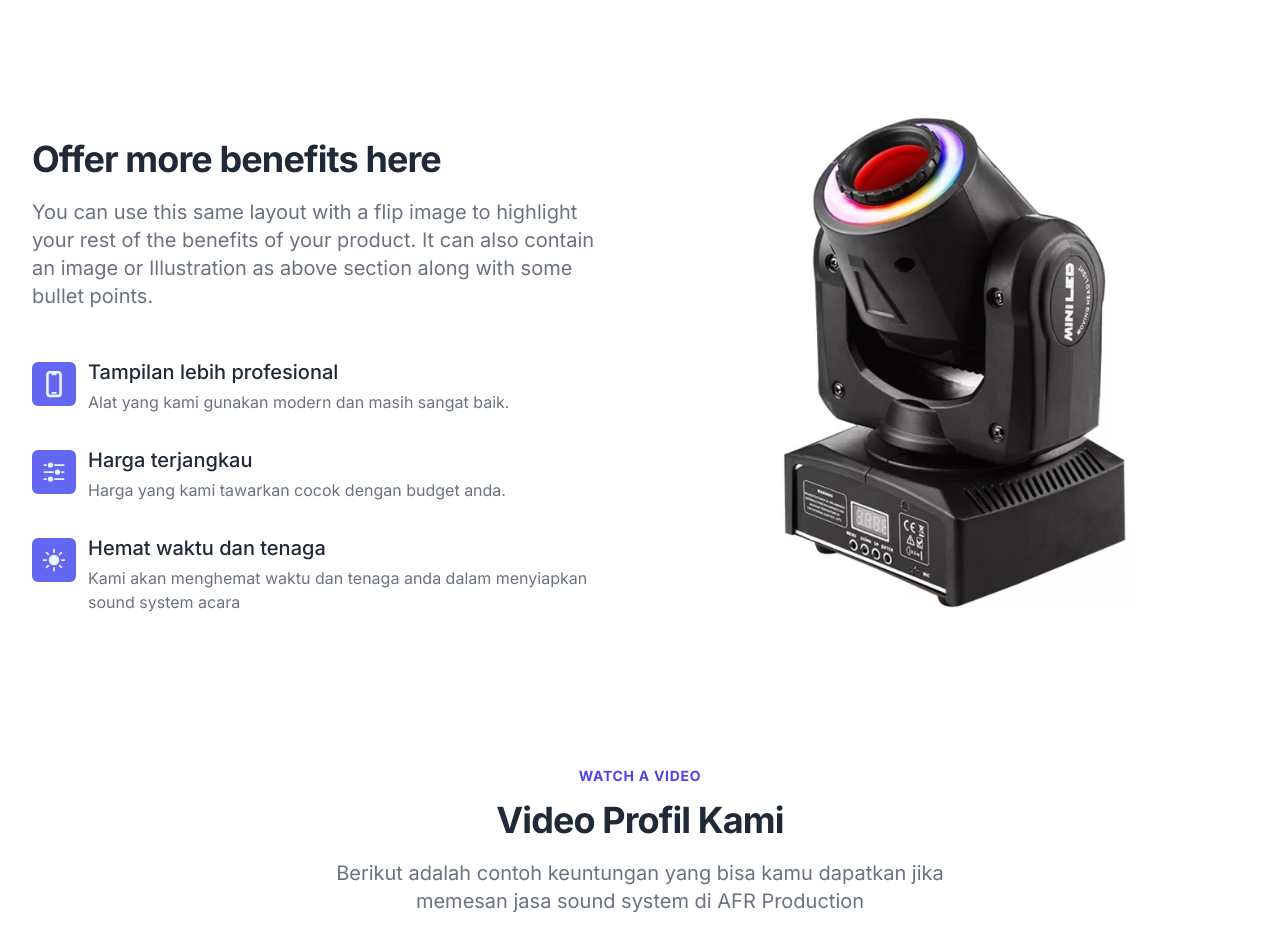
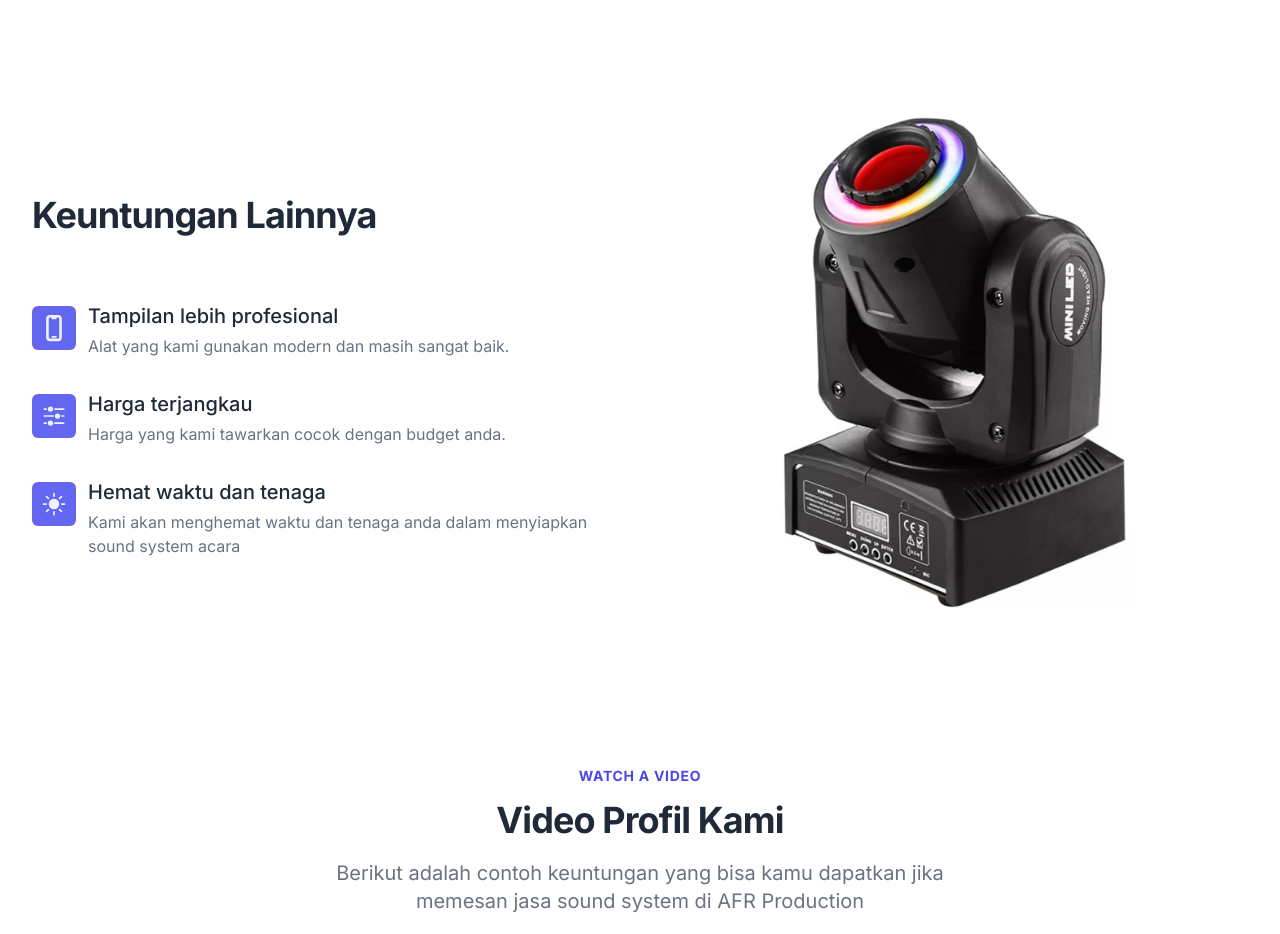
Before and after one commit to YosepRasendriya/Landing-Page, a Next.js app: page / in a window 1280 px wide. Shown: the part 1620-2554 px from the top of the page. Built offline with nearby package versions, Linux system fonts and the light colour scheme.

Commit message:
Update data.js

```diff
--- a/src/components/data.js
+++ b/src/components/data.js
@@ -34,8 +34,8 @@ const benefitOne = {
 };
 
 const benefitTwo = {
-  title: "Offer more benefits here",
-  desc: "You can use this same layout with a flip image to highlight your rest of the benefits of your product. It can also contain an image or Illustration as above section along with some bullet points.",
+  title: "Keuntungan Lainnya",
+  desc: "",
   image: benefitTwoImg,
   bullets: [
     {
```
